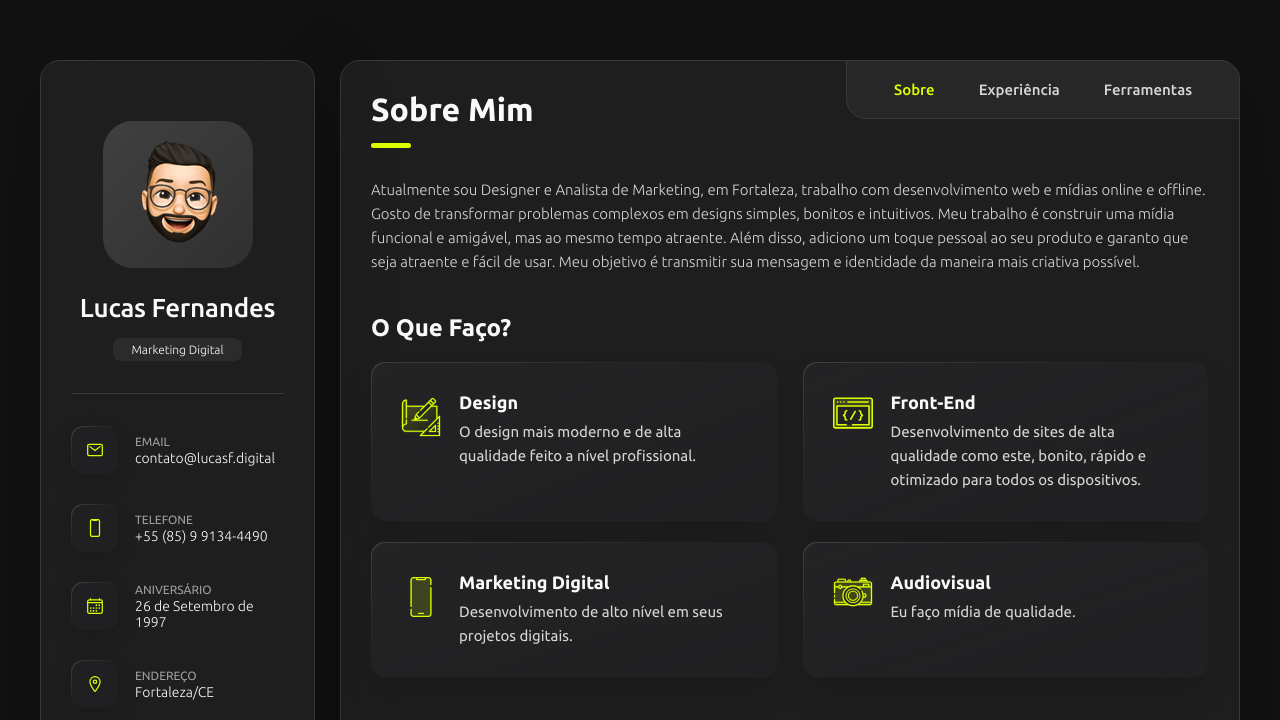
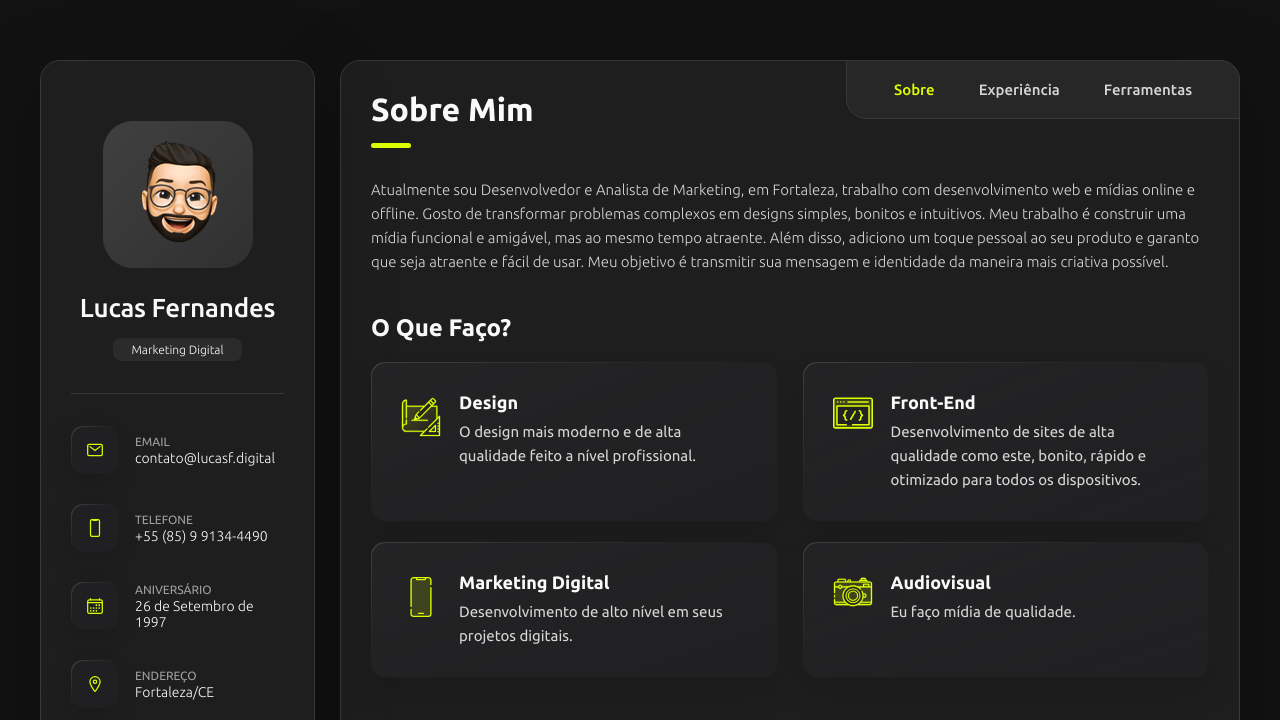
Before and after one commit to lucasfdigital/Landing-Page, a plain HTML site: page index.html in a window 1280 px wide. Shown: the top 720 px of the page. Drawn offline with nearby package versions, Linux system fonts and the light colour scheme.

Commit message:
Atualizar o index.html

```diff
--- a/index.html
+++ b/index.html
@@ -215,7 +215,7 @@
 
         <section class="about-text">
           <p>
-            Atualmente sou Designer e Analista de Marketing, em Fortaleza, trabalho com desenvolvimento web e
+            Atualmente sou Desenvolvedor e Analista de Marketing, em Fortaleza, trabalho com desenvolvimento web e
             mídias online e offline.
             Gosto de transformar problemas complexos em designs simples, bonitos e intuitivos.
             Meu trabalho é construir uma mídia funcional e amigável, mas ao mesmo tempo atraente.
```
